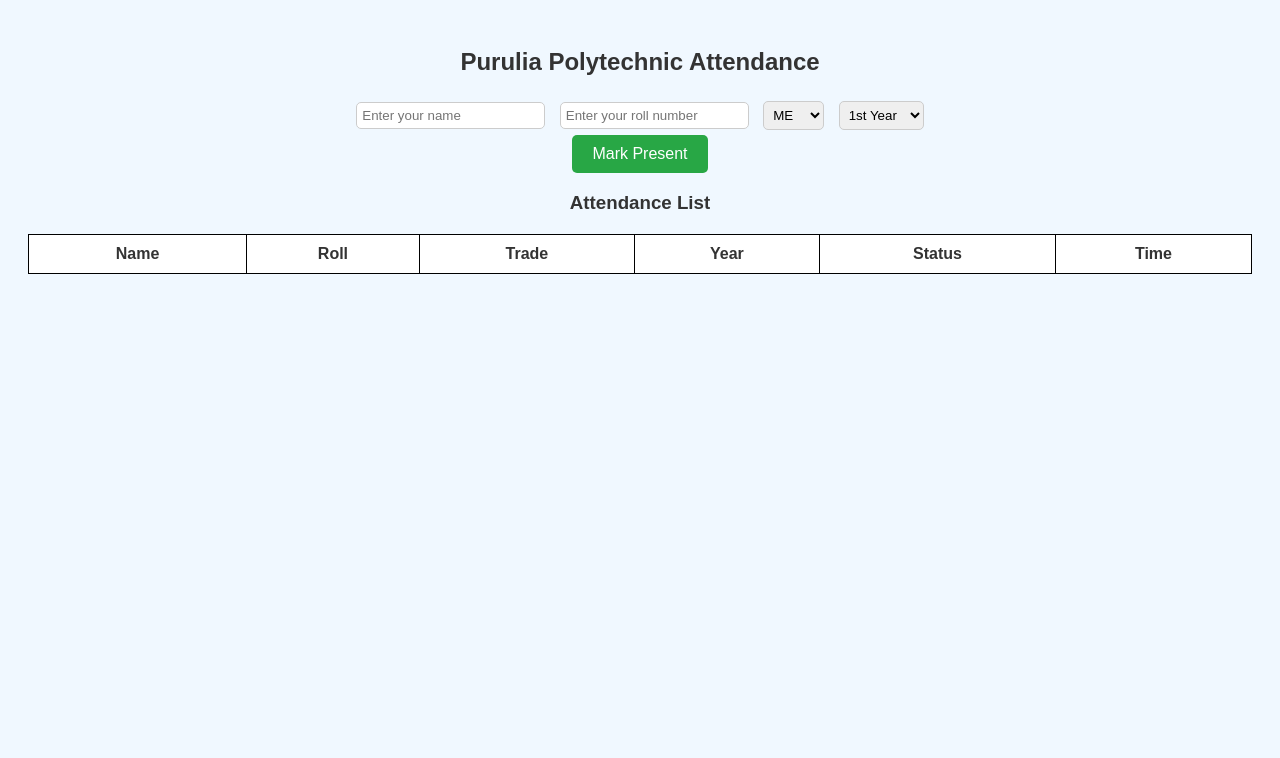
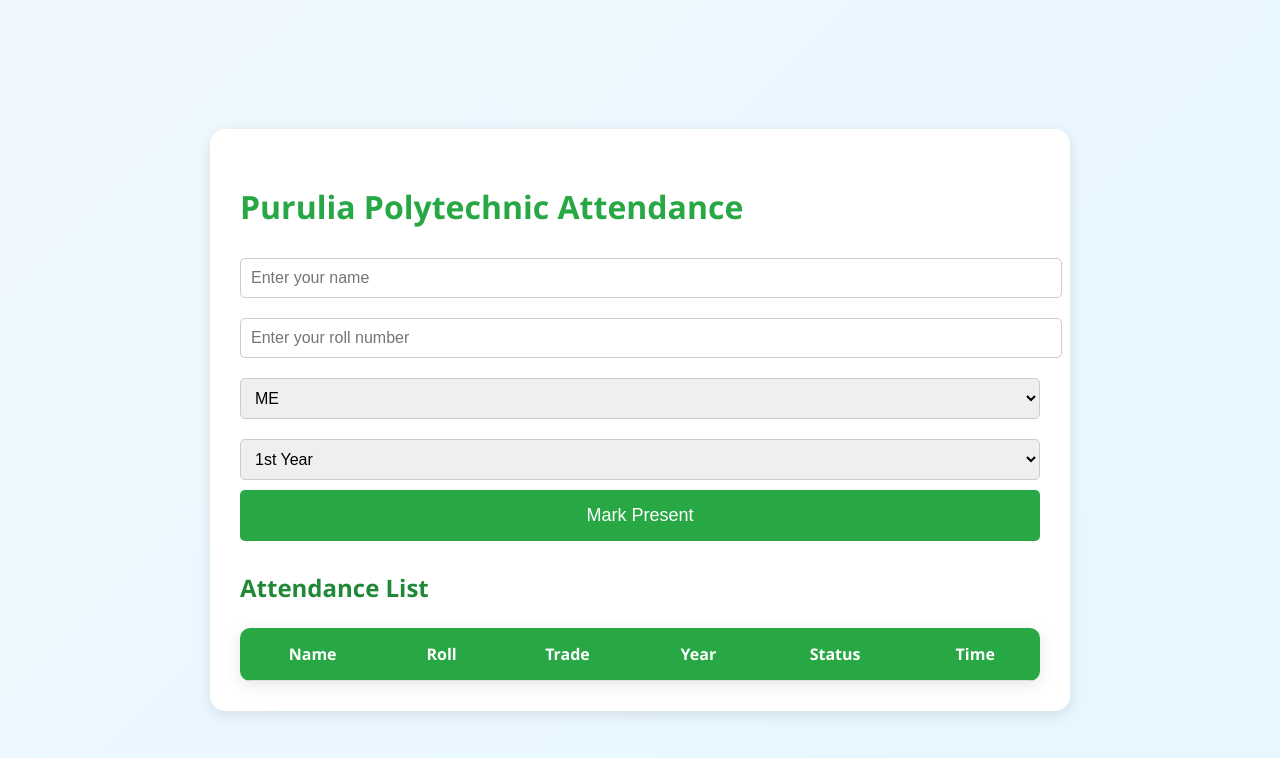
Before and after one commit to abhijit-barat/Purulia-Polytechnic-, a plain HTML site: page index.html in a window 1280 px wide. Drawn offline with Linux system fonts and the light colour scheme.

Commit message:
Update index.html

```diff
--- a/index.html
+++ b/index.html
@@ -6,20 +6,53 @@
     <title>College Attendance System</title>
     <style>
         body {
-            font-family: Arial, sans-serif;
-            text-align: center;
+            font-family: 'Segoe UI', Tahoma, Geneva, Verdana, sans-serif;
+            background: linear-gradient(135deg, #f0f8ff, #e6f7ff);
+            color: #333;
+            margin: 0;
             padding: 20px;
-            background: #f0f8ff;
-            color: #333;
+            display: flex;
+            flex-direction: column;
+            align-items: center;
+            justify-content: center;
+            min-height: 100vh;
+        }
+        .container {
+            background: white;
+            padding: 30px;
+            border-radius: 15px;
+            box-shadow: 0 4px 15px rgba(0, 0, 0, 0.1);
+            width: 100%;
+            max-width: 800px;
+        }
+        h2 {
+            color: #28a745;
+            margin-bottom: 20px;
+            font-size: 2em;
+        }
+        h3 {
+            color: #218838;
+            margin-top: 30px;
+            font-size: 1.5em;
+        }
+        input, select {
+            width: 100%;
+            padding: 10px;
+            margin: 10px 0;
+            border: 1px solid #ccc;
+            border-radius: 5px;
+            font-size: 16px;
         }
         button {
-            padding: 10px 20px;
-            font-size: 16px;
+            width: 100%;
+            padding: 15px;
+            font-size: 18px;
             cursor: pointer;
             background: #28a745;
             color: white;
             border: none;
             border-radius: 5px;
+            transition: background 0.3s ease;
         }
         button:hover {
             background: #218838;
@@ -29,21 +62,45 @@
             margin-top: 20px;
             border-collapse: collapse;
             background: #fff;
+            border-radius: 10px;
+            overflow: hidden;
+            box-shadow: 0 4px 15px rgba(0, 0, 0, 0.1);
         }
         th, td {
-            border: 1px solid black;
-            padding: 10px;
+            padding: 15px;
             text-align: center;
+            border-bottom: 1px solid #ddd;
         }
-        select, input {
-            padding: 5px;
-            margin: 5px;
-            border-radius: 5px;
-            border: 1px solid #ccc;
+        th {
+            background: #28a745;
+            color: white;
+        }
+        tr:hover {
+            background: #f1f1f1;
+        }
+        #status {
+            margin-top: 20px;
+            font-size: 18px;
+            color: #28a745;
+        }
+        @media (max-width: 600px) {
+            .container {
+                padding: 20px;
+            }
+            h2 {
+                font-size: 1.5em;
+            }
+            h3 {
+                font-size: 1.2em;
+            }
+            input, select, button {
+                font-size: 14px;
+            }
         }
     </style>
 </head>
 <body>
+    <div class="container">
         <h2>Purulia Polytechnic Attendance</h2>
         <input type="text" id="name" placeholder="Enter your name" required>
         <input type="text" id="roll" placeholder="Enter your roll number" required>
@@ -59,7 +116,6 @@
             <option value="2nd Year">2nd Year</option>
             <option value="3rd Year">3rd Year</option>
         </select>
-    <br>
         <button onclick="markAttendance()">Mark Present</button>
         <p id="status"></p>
 
@@ -77,6 +133,7 @@
             </thead>
             <tbody id="attendanceTable"></tbody>
         </table>
+    </div>
 
     <script>
         const collegeLat = 23.333;
```
Lines whose indentation alone changed are shown as unchanged.
